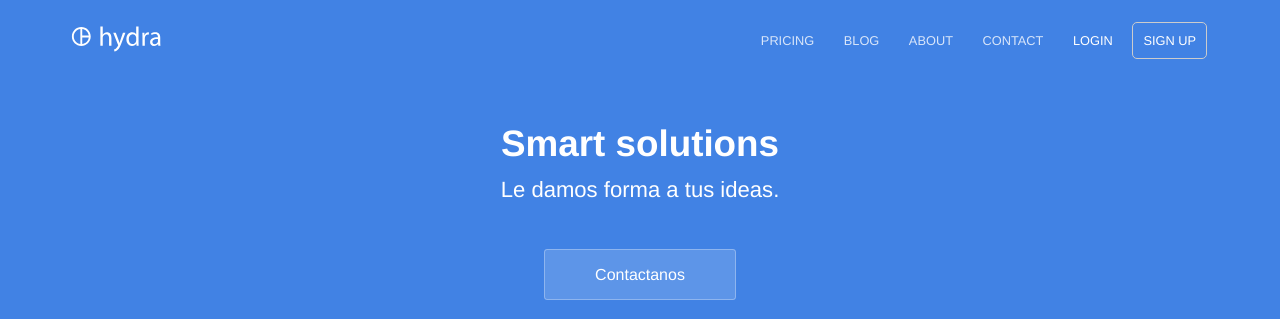
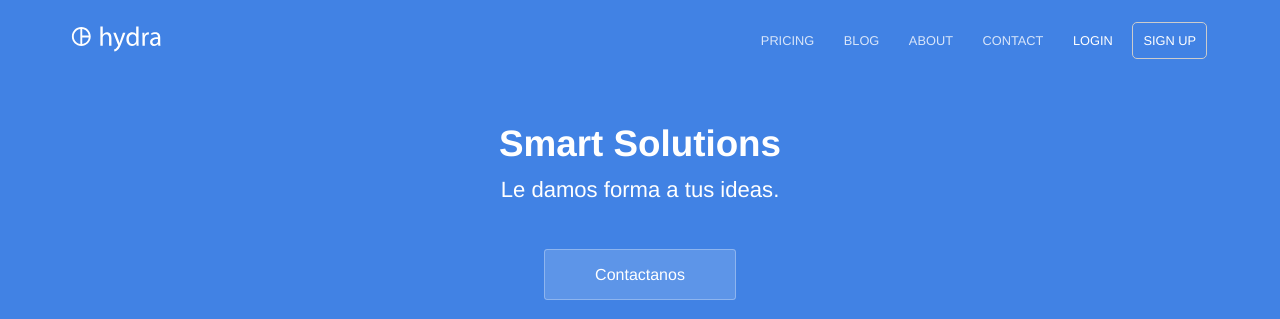
Before and after one commit to Vixx-X/hydra-test, a Jekyll site: the page built from index.html, in a window 1280 px wide and 900 px high. Shown: the top 319 px of the window. Built offline with Jekyll 4.4.1, drawn with Linux system fonts in a browser that asks for light colours.

Commit message:
Update index.html

```diff
--- a/index.html
+++ b/index.html
@@ -1,10 +1,10 @@
 ---
-title: Smart solutions.
+title: Smart Solutions.
 description: Le damos forma a tus ideas.
 ---
 <section class="hero">
 	<div class="text-container">
-		<h1 class="editable"><strong>Smart solutions</strong></h1>
+		<h1 class="editable"><strong>Smart Solutions</strong></h1>
 		<p class="subtext editable">Le damos forma a tus ideas.</p>
 		<div class="cta button alt"><a href="{{ site.baseurl }}/contact/">Contactanos</a></div>
 		<div>
@@ -51,7 +51,7 @@
 	</section>
 
 	<section class="testimonial">
-		<div class="container flex">
+		<div class="container flex" style="flex-direction: column;gap: 3rem;">
 			<div class="testimonial-block">
 				<div class="square-image"><img src="https://source.unsplash.com/6anudmpILw4/600x400" alt="Jim James" class="editable"></div>
 				<blockquote>
```
